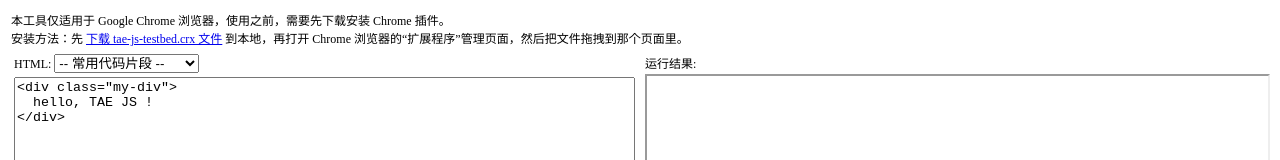
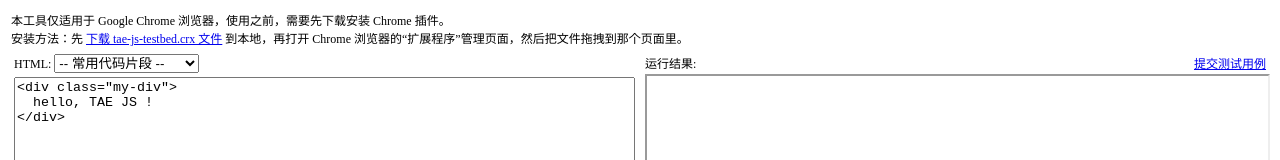
Before and after one commit to maq128/tae-js-testbed, a browser extension: page index.html in a window 1280 px wide. Shown: the top 160 px of the page. Drawn offline with Linux system fonts and the light colour scheme.

Commit message:
新增“邮件提交测试用例”链接。

```diff
--- a/index.html
+++ b/index.html
@@ -142,11 +142,9 @@ console.log('text:', text);
 		<table style="width:100%; height:100%;">
 		<tr>
 			<td>
-<!--
 				<div style="float:right">
-					<a href="mailto:lorrylockie@gmail.com?subject=%CC%E1%BD%BB%20TAE%20JS%20%B2%E2%CA%D4%D3%C3%C0%FD&body=HTML:%0D%0A%0D%0A%0D%0A%0D%0AJavaScript:%0D%0A%0D%0A">提交测试用例</a>
+					<a href="mailto:shiba@taobao.com?subject=%CC%E1%BD%BB%20TAE%20JS%20%B2%E2%CA%D4%D3%C3%C0%FD&body=%CE%CA%CC%E2%C3%E8%CA%F6:%0D%0A%0D%0A%0D%0A%0D%0AHTML:%0D%0A%0D%0A%0D%0A%0D%0AJavaScript:%0D%0A%0D%0A">提交测试用例</a>
 				</div>
--->
 				运行结果:
 			</td>
 		</tr>
```
